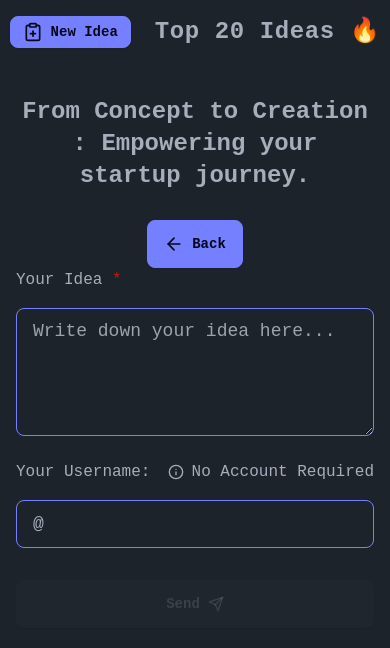
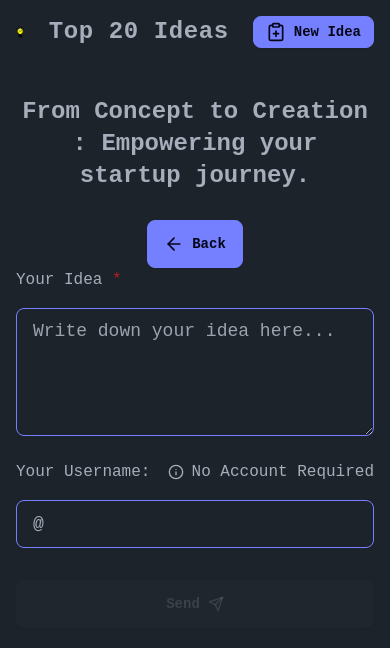
Before and after one commit to rishiigupta04/IdeaGo-App, a React (Vite) app: page /new in a window 390 px wide. Shown: the top 648 px of the page. Built offline with nearby package versions, Linux system fonts and the light colour scheme.

Commit message:
mobile responsiveness 2

```diff
--- a/src/Screens/Home/components/Header.jsx
+++ b/src/Screens/Home/components/Header.jsx
@@ -7,6 +7,12 @@ const Header = () => {
   return (
     <>
       <div className="flex justify-center gap-6 lg:gap-24  items-center">
+        <div>
+          <img src="./././public/favicon.png" className="md:w-16 w-10" alt="" />
+        </div>
+        <h2 className="text-2xl lg:text-5xl text-nowrap font-bold tracking-wide">
+          Top 20 Ideas
+        </h2>
         <button
           onClick={() => {
             navigation("/new");
@@ -16,10 +22,6 @@ const Header = () => {
           <ClipboardPlus size={20} />
           New Idea
         </button>
-
-        <h2 className="text-2xl lg:text-5xl text-nowrap font-bold tracking-wide">
-          Top 20 Ideas 🔥
-        </h2>
       </div>
     </>
   );
--- a/src/index.css
+++ b/src/index.css
@@ -19,5 +19,5 @@
   background-color: #242424;
 }
 
-@media screen {
+@media screen and (max-width: 768px) {
 }
```
